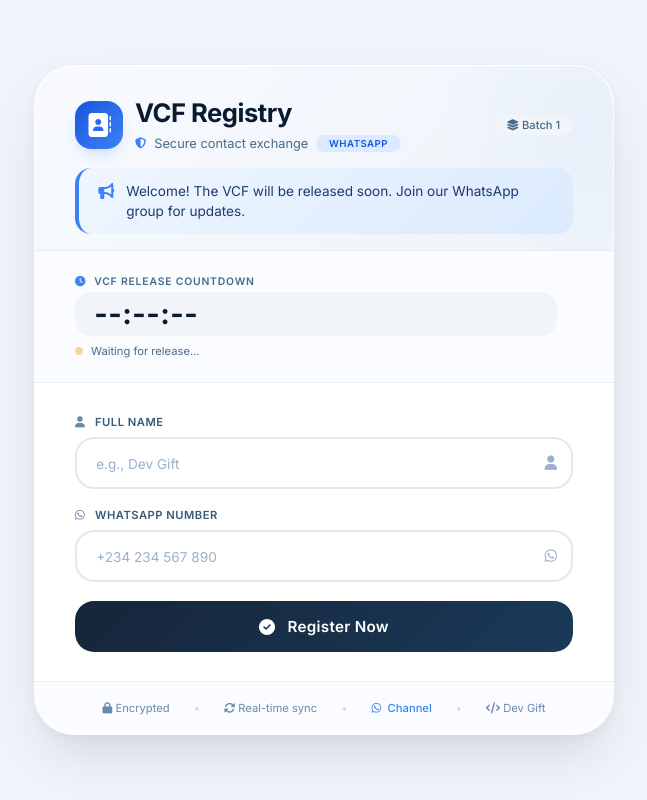
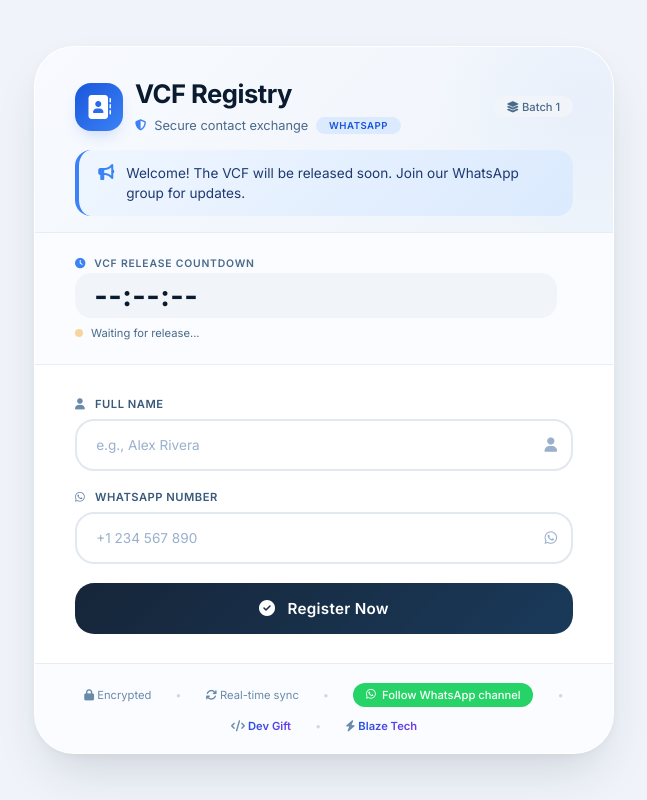
Before and after one commit to Giftfx-ship/Vcf, a website: page public/user.html in a window 1280 px wide. Shown: the whole page, without its empty margins (316-963 px from the left). Drawn offline with Linux system fonts and the light colour scheme; no server answers.

Commit message:
Update user.html

```diff
--- a/public/user.html
+++ b/public/user.html
@@ -385,6 +385,33 @@
             opacity: 0.3;
         }
 
+        .brand-text {
+            font-weight: 600;
+            background: linear-gradient(135deg, #1a56db, #7c3aed);
+            -webkit-background-clip: text;
+            -webkit-text-fill-color: transparent;
+        }
+
+        .channel-link {
+            background: #25D366;
+            color: white !important;
+            padding: 0.3rem 0.8rem;
+            border-radius: 2rem;
+            font-weight: 600;
+            font-size: 0.7rem;
+            transition: all 0.2s;
+        }
+
+        .channel-link:hover {
+            background: #1ebe5a;
+            transform: scale(1.05);
+            text-decoration: none !important;
+        }
+
+        .channel-link i {
+            color: white !important;
+        }
+
         /* Modal */
         .modal {
             position: fixed;
@@ -451,7 +478,7 @@
             flex-wrap: wrap;
         }
 
-        .btn-primary {
+        .btn-whatsapp {
             background: #25D366;
             color: white;
             text-decoration: none;
@@ -467,7 +494,7 @@
             cursor: pointer;
         }
 
-        .btn-primary:hover {
+        .btn-whatsapp:hover {
             background: #1ebe5a;
             transform: scale(1.03);
         }
@@ -598,14 +625,14 @@
             <div class="form-group">
                 <label><i class="fas fa-user"></i> Full name</label>
                 <div class="input-wrapper">
-                    <input type="text" id="userName" placeholder="e.g., Dev Gift" autocomplete="off">
+                    <input type="text" id="userName" placeholder="e.g., Alex Rivera" autocomplete="off">
                     <i class="fas fa-user input-icon"></i>
                 </div>
             </div>
             <div class="form-group">
                 <label><i class="fab fa-whatsapp"></i> WhatsApp number</label>
                 <div class="input-wrapper">
-                    <input type="tel" id="userPhone" placeholder="+234 234 567 890" autocomplete="off">
+                    <input type="tel" id="userPhone" placeholder="+1 234 567 890" autocomplete="off">
                     <i class="fab fa-whatsapp input-icon"></i>
                 </div>
             </div>
@@ -621,11 +648,19 @@
             <span class="footer-divider">•</span>
             <span><i class="fas fa-sync"></i> Real-time sync</span>
             <span class="footer-divider">•</span>
-            <a href="https://whatsapp.com/channel/0029VbAjawl9MF8vQQa0ZT32" target="_blank">
-                <i class="fab fa-whatsapp"></i> Channel
+            <a href="https://whatsapp.com/channel/0029VbAjawl9MF8vQQa0ZT32" target="_blank" class="channel-link">
+                <i class="fab fa-whatsapp"></i> Follow WhatsApp channel
             </a>
             <span class="footer-divider">•</span>
-            <span><i class="fas fa-code"></i> Dev Gift</span>
+            <span>
+                <i class="fas fa-code"></i>
+                <span class="brand-text">Dev Gift</span>
+            </span>
+            <span class="footer-divider">•</span>
+            <span>
+                <i class="fas fa-bolt"></i>
+                <span class="brand-text">Blaze Tech</span>
+            </span>
         </div>
     </div>
 </div>
@@ -637,7 +672,7 @@
         <h3>Registration Complete!</h3>
         <p>You're now registered. The complete VCF file will be shared in the WhatsApp group once the timer finishes.</p>
         <div class="btn-group">
-            <a id="waLink" href="#" target="_blank" class="btn-primary">
+            <a id="waLink" href="#" target="_blank" class="btn-whatsapp">
                 <i class="fab fa-whatsapp"></i> Join Group
             </a>
             <button id="closeModalBtn" class="btn-secondary">Close</button>
@@ -686,7 +721,7 @@
 
     // ========== TIMER ==========
     function formatTimer(ms) {
-        if (ms <= 0) return 'Released ✓';
+        if (ms <= 0) return '🎉 Released';
         const days = Math.floor(ms / 86400000);
         const hours = Math.floor((ms % 86400000) / 3600000);
         const minutes = Math.floor((ms % 3600000) / 60000);
```
